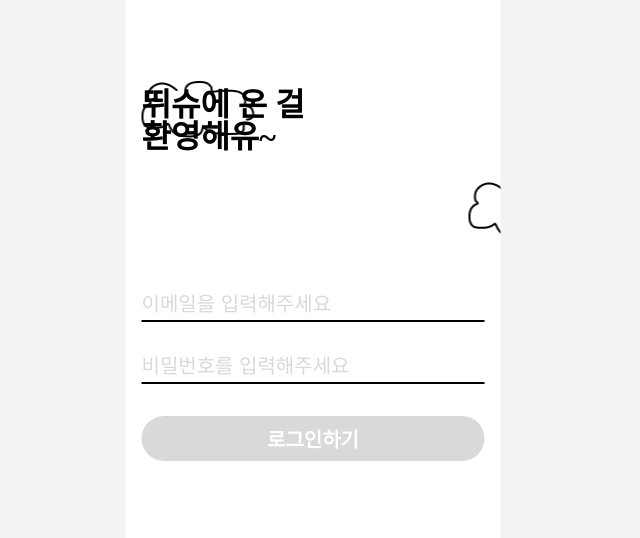
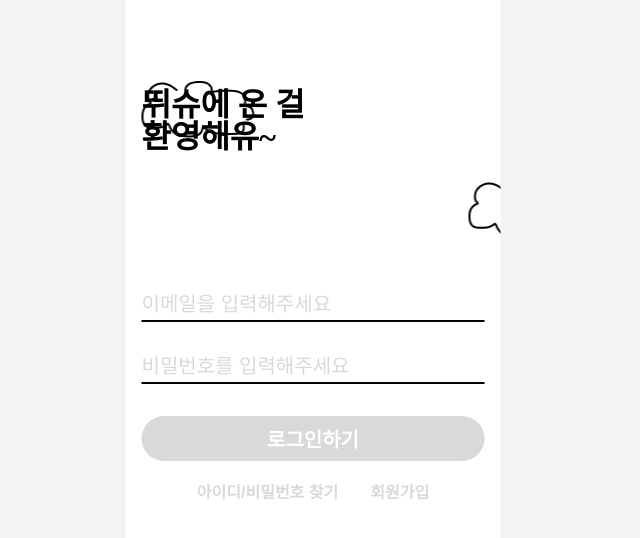
Before and after one commit to LikeLionRunnersApp/client, a React (Create React App) app: page /login in a window 1280 px wide. Shown: the top 538 px of the page, without its empty margins (327-967 px from the left). Built offline with nearby package versions, Linux system fonts and the light colour scheme; a web font is replaced by a local one.

Commit message:
Feat: Create Navigate component

```diff
--- /dev/null
+++ b/src/components/Login/Navigate/index.tsx
@@ -0,0 +1,35 @@
+import styled from "@emotion/styled";
+
+const Navigate = () => {
+  return (
+    <NavContainer>
+      <UnorderedList>
+        <li>아이디/비밀번호 찾기</li>
+        <li>회원가입</li>
+      </UnorderedList>
+    </NavContainer>
+  );
+};
+
+const NavContainer = styled.nav`
+  margin-top: 24px;
+  margin-bottom: 48px;
+`;
+
+const UnorderedList = styled.ul`
+  display: flex;
+  justify-content: center;
+  align-items: center;
+  color: #d9d9d9;
+  font-weight: 700;
+
+  & li {
+    margin-right: 32px;
+  }
+
+  & li:last-of-type {
+    margin-right: 0;
+  }
+`;
+
+export default Navigate;
--- a/src/pages/Login/index.tsx
+++ b/src/pages/Login/index.tsx
@@ -2,6 +2,7 @@ import { BaseLayout } from "@components/Common";
 import { Container } from "@components/Common";
 import LoginHeader from "@components/Login/LoginHeader";
 import Form from "@components/Login/Form";
+import Navigate from "@components/Login/Navigate";
 import styled from "@emotion/styled";
 
 const Login = () => {
@@ -10,6 +11,7 @@ const Login = () => {
       <Container>
         <LoginHeader />
         <Form />
+        <Navigate />
       </Container>
     </BaseLayout>
   );
```
